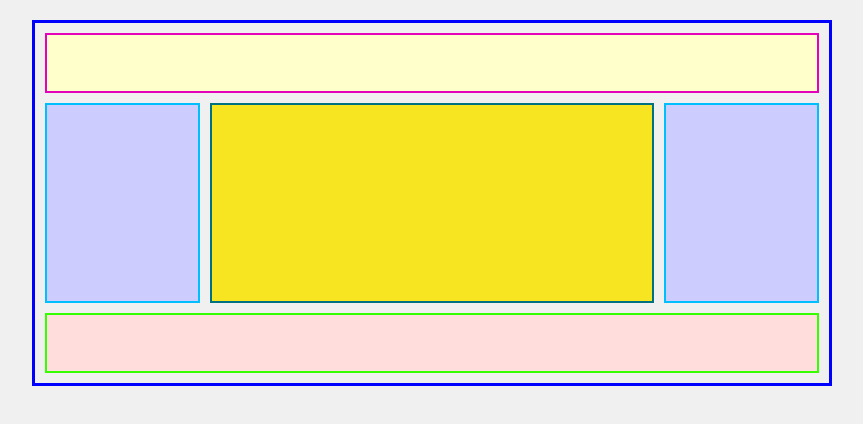
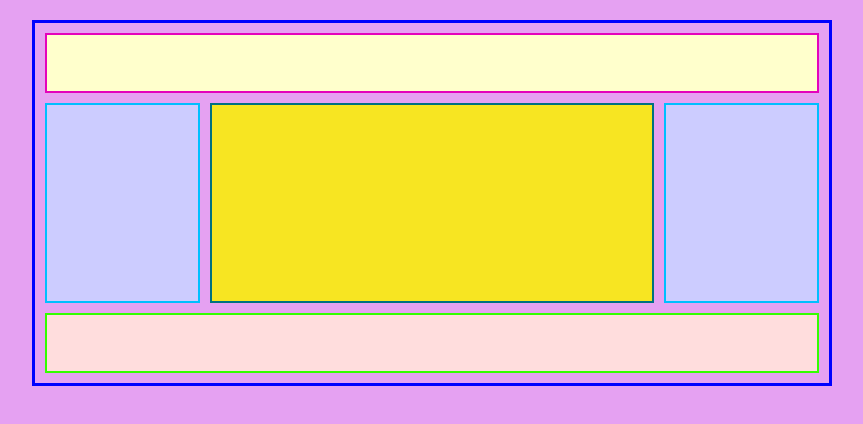
Before and after one commit to daraeulalia31/clasecss, a plain HTML site: page Cuadro de colores/index.html in a window 1280 px wide. Shown: the whole page, without its empty margins (208-1071 px from the left). Drawn offline with Linux system fonts and the light colour scheme.

Commit message:
clase_css

```diff
--- a/Cuadro de colores/index.html
+++ b/Cuadro de colores/index.html
@@ -10,7 +10,7 @@
     body {
       margin: 0;
       padding: 20px;
-      background: #f0f0f0;
+      background: #e5a1f2;
     }
     section {
       border: 3px solid blue;
```
